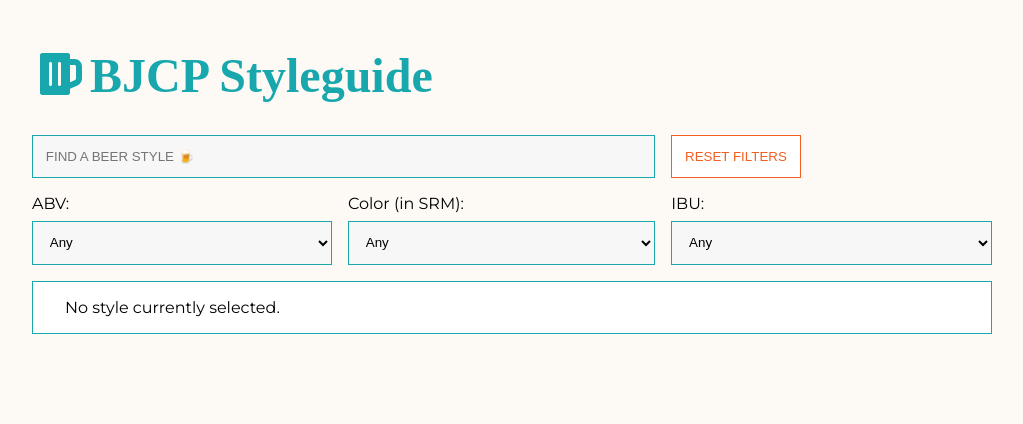
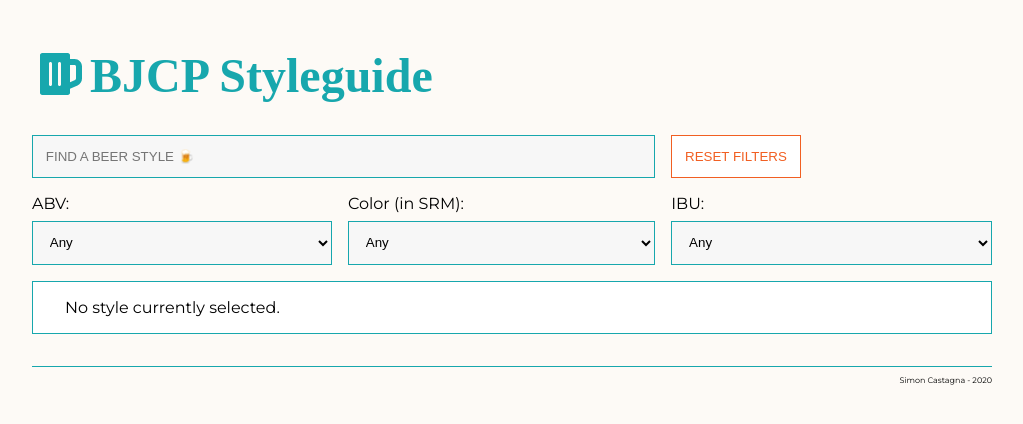
Before and after one commit to jumboduck/bjcp-styleguide, a React (Create React App) app: page / in a window 1280 px wide. Shown: the top 424 px of the page, without its empty margins (128-1151 px from the left). Built offline with nearby package versions, Linux system fonts and the light colour scheme; a web font is replaced by a local one.

Commit message:
added footer

```diff
--- a/src/App.css
+++ b/src/App.css
@@ -173,3 +173,11 @@
     text-align: center;
     border: 1px solid #f15f22;
 }
+
+.footer-text {
+    margin-top: 2rem;
+    padding-top: 0.5rem;
+    border-top: 1px solid #17a7ad;
+    font-size: 0.5rem;
+    text-align: right;
+}
--- a/src/App.js
+++ b/src/App.js
@@ -4,6 +4,7 @@
 import SearchForm from "./components/SearchForm";
 import BeerInfo from "./components/BeerInfo";
 import BeerResult from "./components/BeerResult";
+import Footer from "./components/Footer";
 import checkBeerInRange from "./helpers/checkBeerInRange.js";
 import { FontAwesomeIcon } from "@fortawesome/react-fontawesome";
 import { faBeer } from "@fortawesome/free-solid-svg-icons";
@@ -96,6 +97,7 @@
                     </div>
                 )}
             </div>
+            <Footer />
         </div>
     );
 }
--- /dev/null
+++ b/src/components/Footer/index.js
@@ -0,0 +1,7 @@
+import React from "react";
+
+const Footer = () => {
+    return <div className="footer-text">Simon Castagna - 2020</div>;
+};
+
+export default Footer;
```
